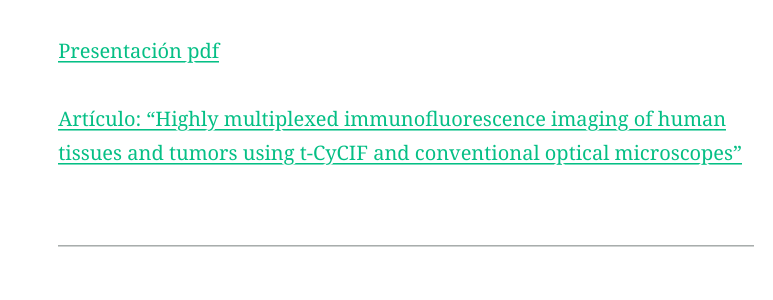
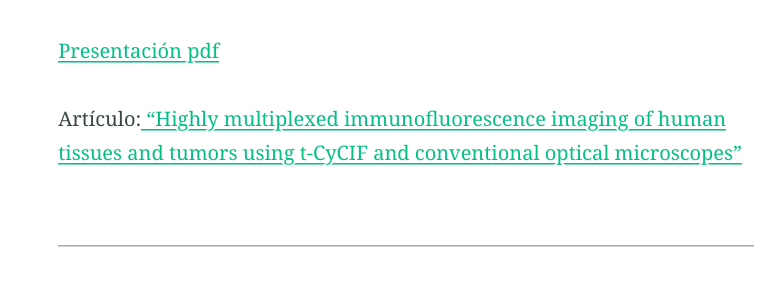
Before and after one commit to acnilo/202411_LNMA_IA-mIF, a Jekyll site: the page built from _posts/2024-10-21-Day1.md, in a window 1280 px wide and 900 px high, scrolled down 1125 px. Shown: the part 155-455 px from the top of the window, without its empty margins (234-1007 px from the left). Built offline with Jekyll 4.4.1, drawn with Linux system fonts in a browser that asks for light colours; nearby versions of some CDN libraries.

Commit message:
Update 2024-10-21-Day1.md

```diff
--- a/_posts/2024-10-21-Day1.md
+++ b/_posts/2024-10-21-Day1.md
@@ -31,7 +31,7 @@ Instructor: Sarai De León
 
 [Presentación pdf](/202411_LNMA_IA-mIF/assets/Documetos/Saraí_Lunes_sesión2_Guatemala mIF-18nov24.pdf)
 
-[Artículo: "Highly multiplexed immunofluorescence imaging of human tissues and tumors using t-CyCIF and conventional optical microscopes"](https://pmc.ncbi.nlm.nih.gov/articles/PMC6075866/)
+Artículo:[ "Highly multiplexed immunofluorescence imaging of human tissues and tumors using t-CyCIF and conventional optical microscopes"](https://pmc.ncbi.nlm.nih.gov/articles/PMC6075866/)
 
 ---
 
```
